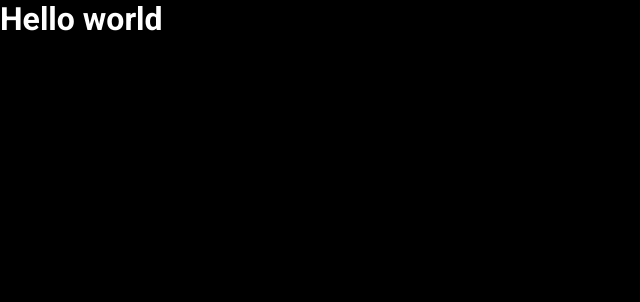
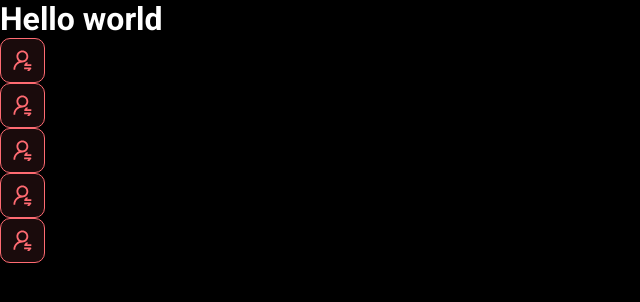
Before and after one commit to locomove/dsmeta, a React (Vite) app in the folder frontend/: page / in a window 1280 px wide. Shown: the top 302 px of the page, without its empty margins (0-640 px from the left). Built offline with nearby package versions, Linux system fonts and the light colour scheme.

Commit message:
First component

```diff
--- a/frontend/src/App.tsx
+++ b/frontend/src/App.tsx
@@ -1,8 +1,15 @@
-
+import NotificationButton from "./components/NotificationButton"
 
 function App() {
   return (
+    <>
     <h1>Hello world</h1>
+    <NotificationButton />
+    <NotificationButton />
+    <NotificationButton />
+    <NotificationButton />
+    <NotificationButton />
+    </>
   )
 }
 
--- /dev/null
+++ b/frontend/src/components/NotificationButton/index.tsx
@@ -0,0 +1,13 @@
+import icon from '../../assets/img/notification-icon.svg'
+
+import './styles.css'
+
+function NotificationButton() {
+    return (
+        <div className="dsmeta-red-btn">
+        <img src={icon} alt="notificar"/>
+    </div>
+    )
+}
+
+export default NotificationButton
--- /dev/null
+++ b/frontend/src/components/NotificationButton/styles.css
@@ -0,0 +1,16 @@
+.dsmeta-red-btn {
+    width: 45px;
+    height: 45px;
+    background-color: rgba(255, 107, 114, 0.1);
+    border-radius: 10px;
+    border: 1px solid #ff6b72;
+    display: flex;
+    align-items: center;
+    justify-content: center;
+    cursor: pointer;
+
+}
+
+.dsmeta-red-btn img {
+    width: 19px;
+}
```
Also changed, not shown: frontend/src/assets/img/notification-icon.svg (added).
